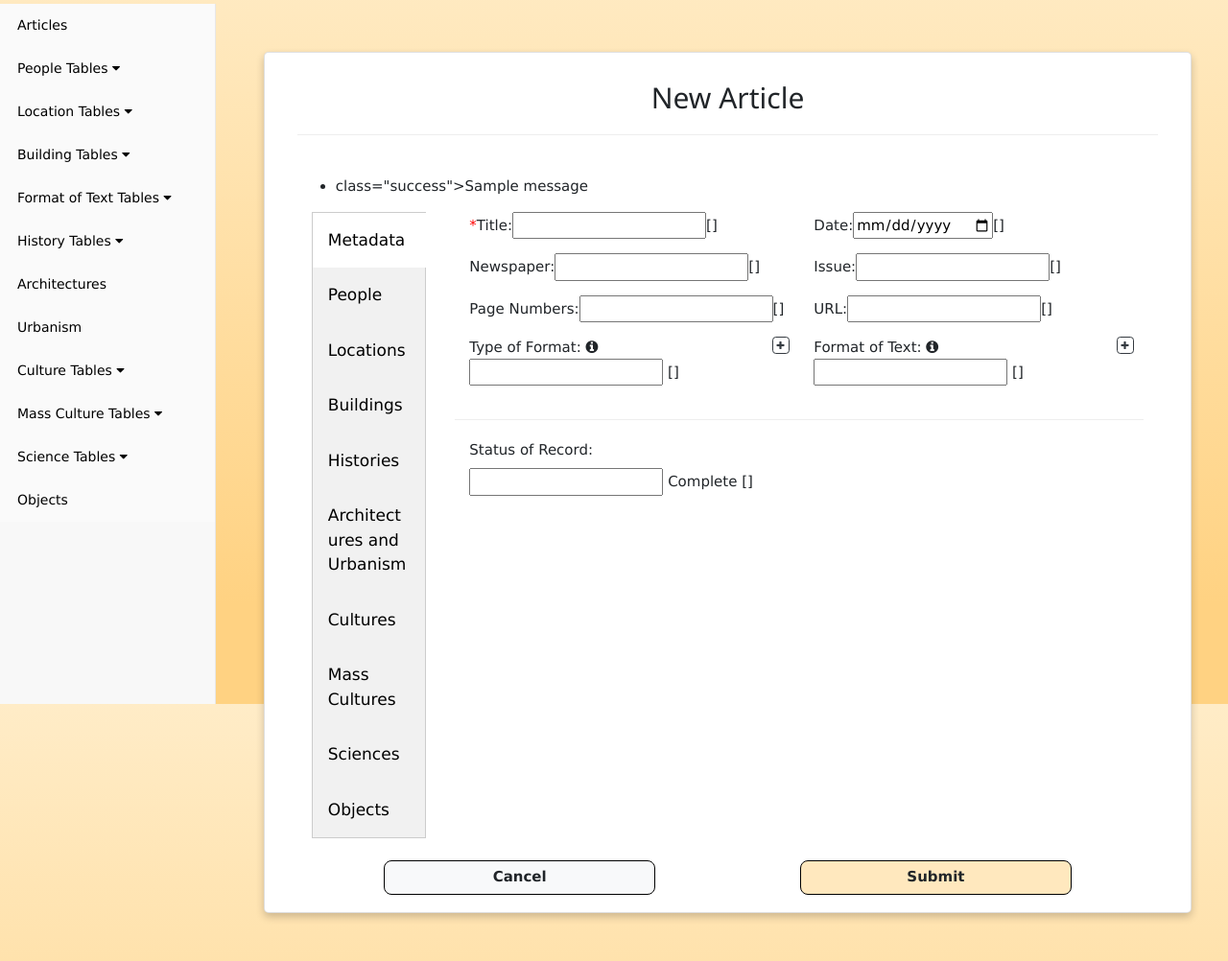
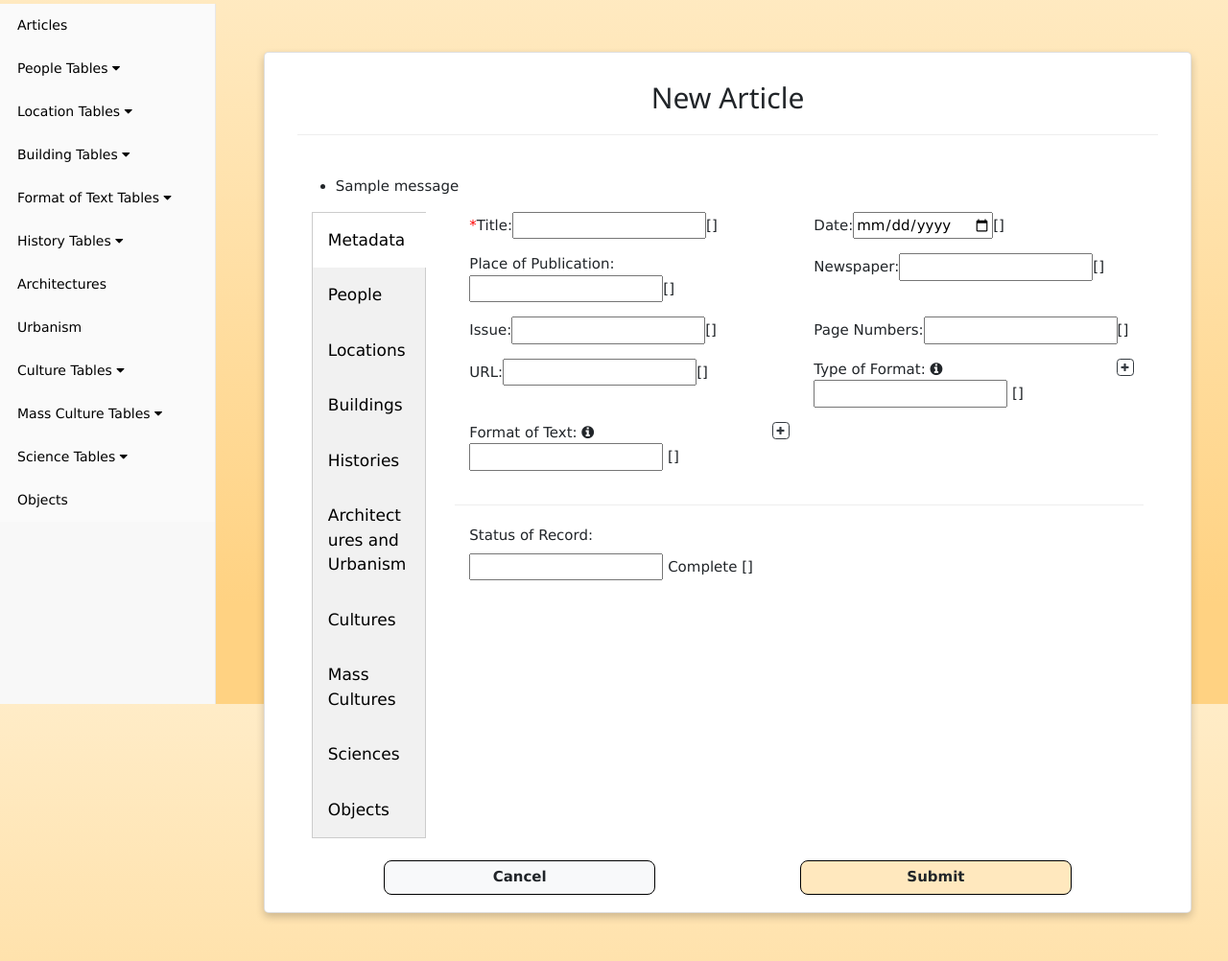
Before and after one commit to pragya96/ramon, a Django app: template templates/new/new-articles.html in a window 1280 px wide. Shown: the part 66-1068 px from the top of the page at 96% size. Run offline with Django 3.2, Linux system fonts and the light colour scheme; the template is opened without the code that fills it, so the values that code supplies are empty, except form fields; tables that the repository leaves empty hold one stand-in row (values such as "Sample post"); one stand-in notice (Sample message) is shown; form fields are guessed from the names that the template uses; some libraries are stand-ins or nearby versions; some web fonts are replaced.

Commit message:
Added field 'place of publication' in articles table

```diff
--- a/forms/forms.py
+++ b/forms/forms.py
@@ -11,6 +11,9 @@ class ArticleForm(forms.ModelForm):
     ))
     date = forms.DateField(required=False, widget=forms.TextInput(
         attrs={'class': 'col-sm-12 col-lg-12 form-control datepicker'}
+    ))
+    place_of_publication = forms.CharField(required=False, max_length=100, initial="Madrid", widget=forms.TextInput(
+        attrs={'class': 'col-sm-12 col-lg-12 form-control'}
     ))
     newspaper = forms.CharField(required=False, max_length=100, widget=forms.TextInput(
         attrs={'class': 'col-sm-12 col-lg-12 form-control'}
--- a/forms/models.py
+++ b/forms/models.py
@@ -448,6 +448,7 @@ class ObjectsMentioned(models.Model):
 class Article(models.Model):
     title = models.CharField(max_length=100)
     date = models.DateField(null=True)
+    place_of_publication = models.CharField(max_length=100, null=True)
     newspaper = models.CharField(max_length=100, null=True)
     issue = models.IntegerField(null=True)
     page_numbers = models.CharField(max_length=50, null=True)
--- a/templates/new/new-articles.html
+++ b/templates/new/new-articles.html
@@ -25,7 +25,7 @@ Ramón | New Article
                             {% if messages %}
                                 <ul class="messages">
                                     {% for message in messages %}
-                                    <li>{% if message.tags %} class="{{ message.tags }}"{% endif %}>{{ message }}</li>
+                                    <li {% if message.tags %} class="{{ message.tags }}"{% endif %}>{{ message }}</li>
                                     {% endfor %}
                                 </ul>
                             {% endif %}
@@ -63,6 +63,13 @@ Ramón | New Article
                                                     <label class="label" for="{{ form.date.id_for_label }}">Date:</label>
                                                     {{ form.date }}
                                                     {{ form.date.errors }}
+                                                </div>
+                                            </div>
+                                            <div class="col-6">
+                                                <div class="form-group form-inline">
+                                                    <label class="label" for="{{ form.place_of_publication.id_for_label }}">Place of Publication:</label>
+                                                    {{ form.place_of_publication }}
+                                                    {{ form.place_of_publication.errors }}
                                                 </div>
                                             </div>
                                             <div class="col-6">
--- a/templates/tables/home.html
+++ b/templates/tables/home.html
@@ -23,6 +23,7 @@ Ramón | Articles
                                     <th>Actions</th>
                                     <th>Title</th>
                                     <th>Date</th>
+                                    <th>Place of Publication</th>
                                     <th>Newspaper</th>
                                     <th>Issue</th>
                                     <th>Page Numbers</th>
@@ -60,6 +61,7 @@ Ramón | Articles
                                         </td>
                                         <td>{{ item.title }}</td>
                                         <td>{{ item.date }}</td>
+                                        <td>{{ item.place_of_publication }}</td>
                                         <td>{{ item.newspaper }}</td>
                                         <td>{{ item.issue }}</td>
                                         <td>{{ item.page_numbers }}</td>
@@ -101,7 +103,7 @@ Ramón | Articles
 
 {% block js %}
     <script type="text/javascript">
-        var status = 28;
+        var status = 29;
         var approveButton = false;
     </script>
     <script src="{% static 'js/home.js' %}"></script>
```
Also changed, not shown: forms/migrations/0013_article_place_of_publication.py (added).
